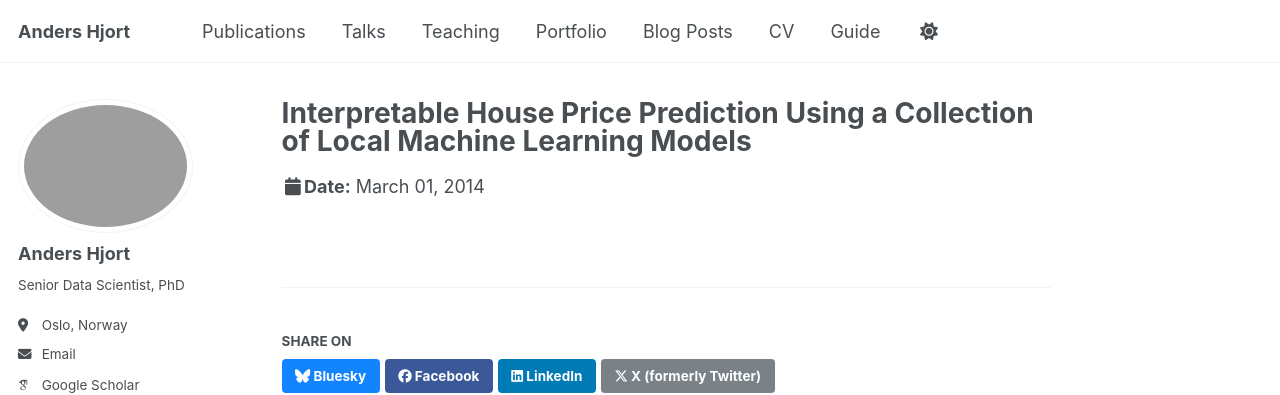
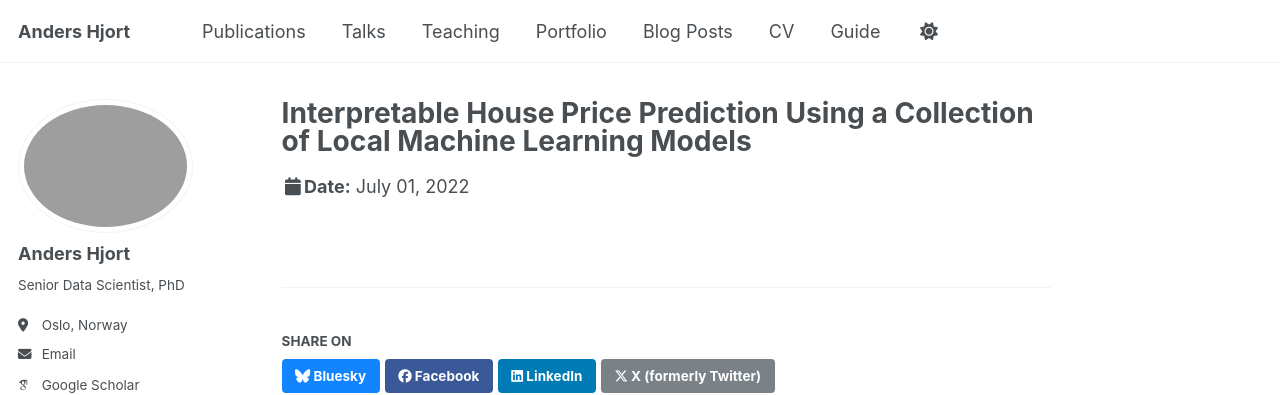
Before and after one commit to adhjort/adhjort.github.io, a Jekyll site: the page built from _talks/weai2022.md, in a window 1280 px wide. Shown: the top 395 px of the page. Built offline with Jekyll 4.4.1, drawn with Linux system fonts in a browser that asks for light colours; some web fonts are replaced; a script that is not in the unit is left out.

Commit message:
Update weai2022.md

```diff
--- a/_talks/weai2022.md
+++ b/_talks/weai2022.md
@@ -4,6 +4,6 @@ collection: talks
 type: "Conference proceedings talk"
 permalink: /talks/weai2022
 venue: "Western Economic Association International, 97th Annual Conference"
-date: 2014-03-01
+date: July 1st, 2022
 location: "Portland (OR), USA"
 ---
```
